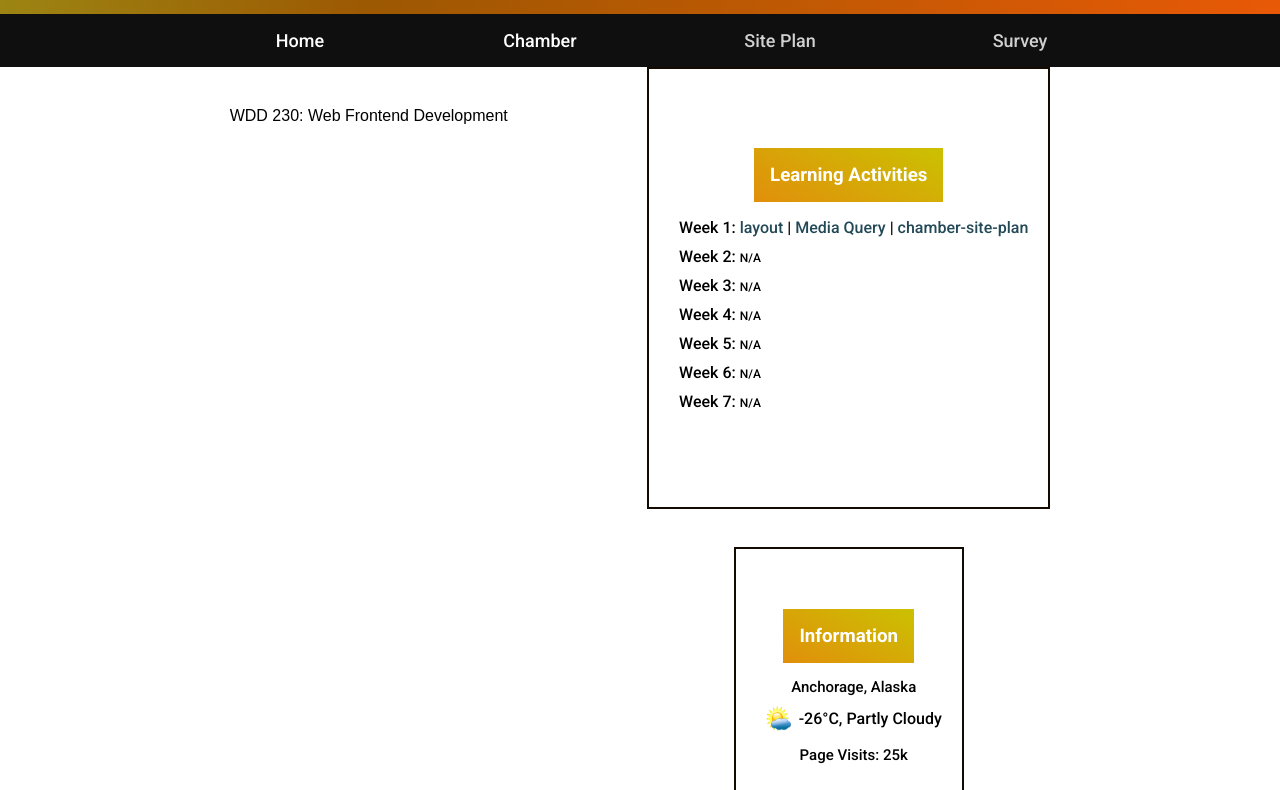
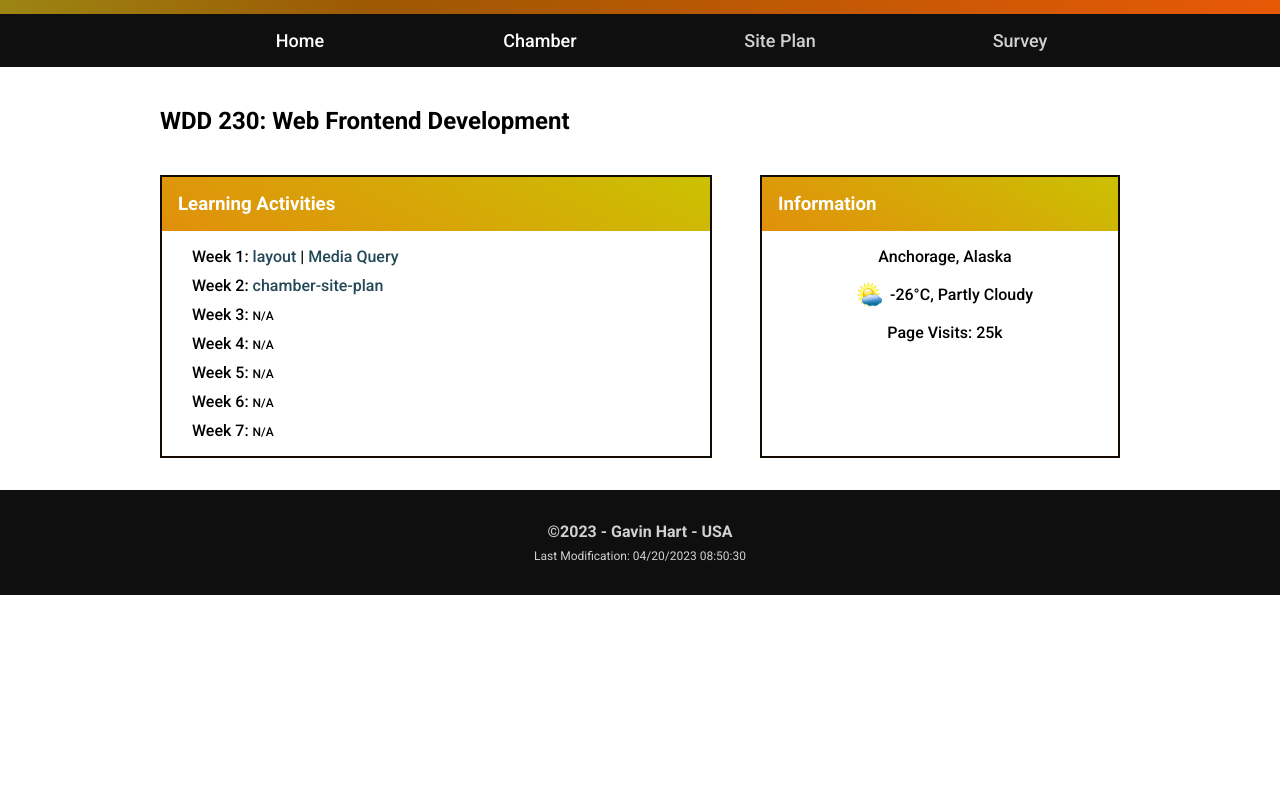
Before and after one commit to Gavhart/WDD230, a plain HTML site: page index.html in a window 1280 px wide. Shown: the part 196-986 px from the top of the page. After the commit the page ends 800 px from the top, so only its background shows below. Drawn offline with Linux system fonts and the light colour scheme.

Commit message:
added wee2

```diff
--- a/index.html
+++ b/index.html
@@ -8,7 +8,6 @@
     <meta name="author" content="Gavin Hart">
     <title>Gavin Hart - WDD 230 - Web Frontend Development</title>
     <link rel="stylesheet" href="styles/main.css">
-    <link rel="stylesheet" href="lesson1/styles/chamber-site.css">
 
 
 </head>
@@ -39,13 +38,10 @@
                         <a class="sub_link" href="https://gavhart.github.io/wdd230/lesson1/holygrail.html" >layout</a>
                         <span class="divider">|</span>
                         <a class="sub_link" href="https://gavhart.github.io/wdd230/lesson1/media-query.html">Media Query</a>
-                        <span class="divider">|</span>
-                        <a class="sub_link" href="">chamber-site-plan</a>
-
                     </li>
                     <li class="item">
                         <span class="sub_text">Week 2:</span>
-                        <a class="sub_link">N/A</a>
+                        <a class="sub_link" href="./lesson1/chamber-site-plan.html">chamber-site-plan</a>
                     </li>
                     <li class="item">
                         <span class="sub_text">Week 3:</span>
```
Also changed, not shown: lesson1/chamber-site-plan.html (+1 -1 lines).
